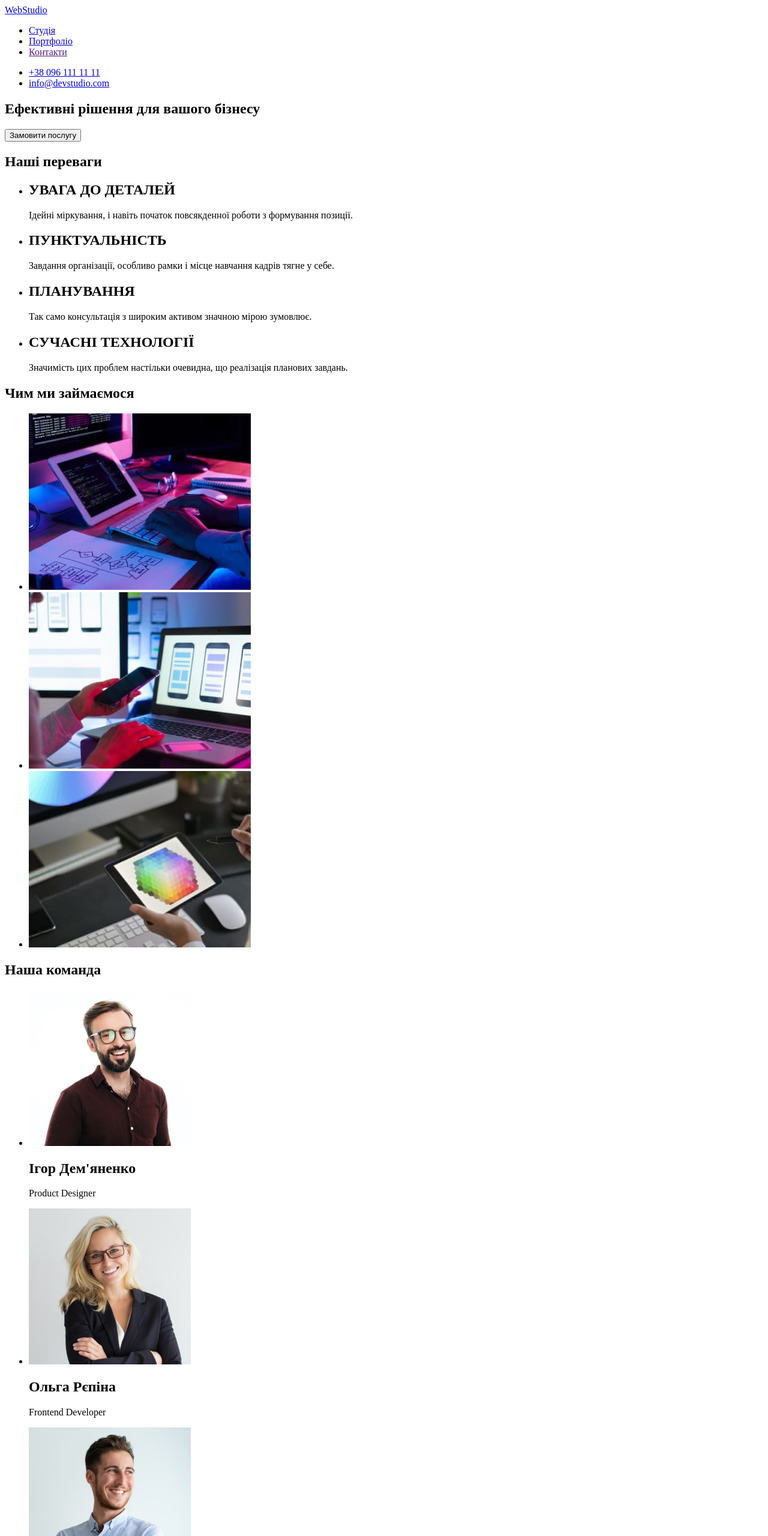
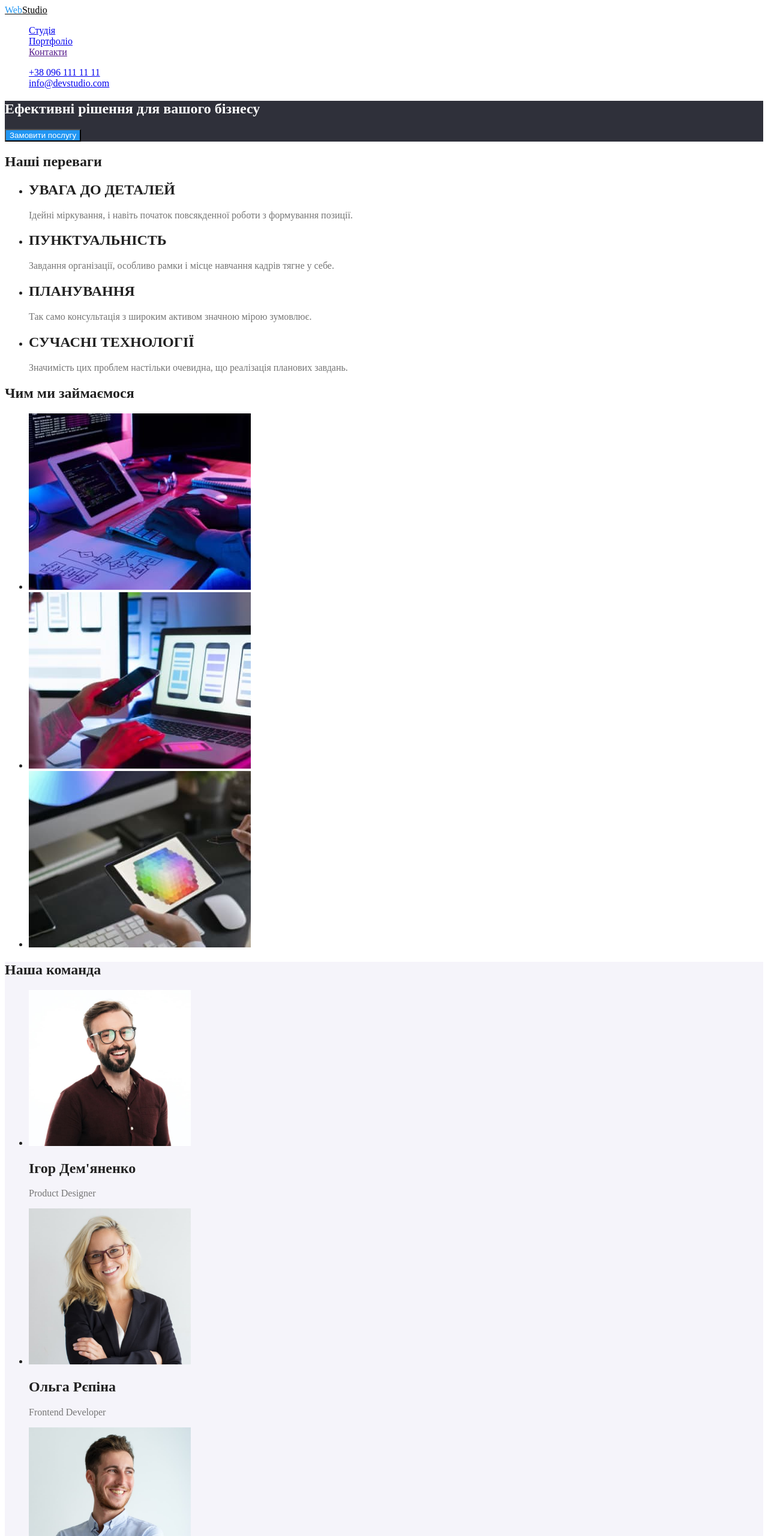
Before and after one commit to Invincible-as/goit-markup-hw-02, a plain HTML site: page index.html in a window 1280 px wide. Shown: the top 2560 px of the page at 60% size. Drawn offline with Linux system fonts and the light colour scheme.

Commit message:
добавляю оформление цвета

```diff
--- a/css/styles.css
+++ b/css/styles.css
@@ -0,0 +1,146 @@
+:root {
+    --primery-text-color: #212121;
+    --titel-text-color: #757575;
+    --accent-color: #2196F3;
+    --stock-color: #FFFFFF;
+    --logo-color: #000000;
+    --hero-color: #2F303A;
+    --tem-color: #F5F4FA;
+    --footer-color: rgba(255, 255, 255, 0.6);
+}
+
+.page {
+    background-color: var(--stock-color);
+    color: var(--primery-text-color);
+
+}
+
+.list
+ {
+    list-style: none;
+}
+
+
+/* цвет основного текста черный #212121 */
+/* вторичный цвет серый #757575 */
+/* акцент голубой цвет #2196F3 */
+/* белый цвет #FFFFFF */
+
+
+/* вторичный цвет фона темно серый #2F303A */
+/* вториный цвет фона серый #F5F4FA */
+
+.header {
+    background-color: var(--stock-color);
+}
+
+.logo {
+    color: var(--logo-color);
+}
+
+.logo-web {
+    color: var(--accent-color);
+}
+
+/* Site nave */
+
+
+
+.site-nav .link:hover,
+.site-nav .link:focus
+{
+    color: var(--accent-color);
+}
+
+.site-nav .link .current { color: var(--accent-color);
+
+}
+
+/* Auth nave */
+
+.auth-nav
+{
+    color: var(--titel-text-color);
+}
+
+.auth-nav .auth-link:hover,
+.auth-nav .auth-link:focus
+{
+    color: var(--accent-color);
+}
+
+/* Hero */
+
+.hero {
+    background-color: var(--hero-color);
+}
+
+.hero-titel {
+    color: var(--stock-color);
+}
+
+.button { color: var(--stock-color);
+    background-color: var(--accent-color);
+}
+
+/* .button.pramery {
+    color: var(--stock-color);
+        background-color: var(--accent-color);
+
+} */
+
+
+
+/* Section */
+
+.section-titel {
+   color: var(--primery-text-color);
+}
+
+
+/* Sentence < !--Предложение--> */
+
+.section-list .titel {
+    color: var(--primery-text-color);
+
+}
+.title-list {
+    color: var(--titel-text-color);
+
+}
+
+/* Team */
+
+.team {
+    background-color: var(--tem-color);
+}
+
+.team-list .team-title { color: var(--primery-text-color);
+
+}
+
+.team-list .work-title {
+    color: var(--titel-text-color)
+}
+
+/* Footer */
+
+.footer {
+    background-color: var(--hero-color);
+}
+
+.logo-footer {
+    color: var(--stock-color)
+}
+
+.logo-web-footer {
+    color: var(--accent-color);
+}
+.tel {
+    color: var(--stock-color)
+}
+
+.mail,
+.adress {
+    color: var(--footer-color);
+}
--- a/index.html
+++ b/index.html
@@ -6,22 +6,24 @@
     <meta http-equiv="X-UA-Compatible" content="IE=edge">
     <meta name="viewport" content="width=device-width, initial-scale=1.0">
     <title>webstudio</title>
+    <link rel="stylesheet" href="./css/styles.css">
 </head>
-<body>
+<body class="page">
 
     <!--Шапка-->
 
-    <header>
+    <header class="header">
 
         <nav>
 
-        <a href="./index.html">WebStudio</a>
+        <a href="./index.html" class="logo"><span class="logo-web">Web</span>Studio</a>
 
 
-        <ul>
-            <li><a href="./index.html">Студія</a></li>
-            <li><a href="./portfolio.html">Портфоліо</a></li>
-            <li><a href="">Контакти</a></li>
+
+        <ul class="site-nav list">
+            <li><a href="./index.html" class="link current">Студія </a></li>
+            <li><a href="./portfolio.html" class="link">Портфоліо</a></li>
+            <li><a href="" class="link">Контакти</a></li>
 
             </ul>
 
@@ -29,9 +31,9 @@
 
 
 
-           <ul>
-            <li><a href="tel:+380961111111">+38 096 111 11 11</a></li>
-            <li><a href="mailto:info@devstudio.com">info@devstudio.com</a></li>
+           <ul class="auth-nav list">
+            <li><a href="tel:+380961111111" class="auth-link">+38 096 111 11 11</a></li>
+            <li><a href="mailto:info@devstudio.com" class="auth-link">info@devstudio.com</a></li>
 
            </ul>
 
@@ -43,37 +45,37 @@
     <main>
 
 <!--Герой-->
-<section>
+<section class="hero">
 
-<h1>Ефективні рішення для вашого бізнесу</h1>
-<button type="button">Замовити послугу</button>
+<h1 class="hero-titel">Ефективні рішення для вашого бізнесу</h1>
+<button type="button" class="button">Замовити послугу</button>
 
 </section>
 
 <!--Предложение-->
 
-<section>
-    <h2>Наші переваги</h2>
-    <ul>
+<section class="section">
+    <h2 class="section-titel">Наші переваги</h2>
+    <ul class="sentence-list">
         <li>
-            <h2>УВАГА ДО ДЕТАЛЕЙ</h2>
-            <p>Ідейні міркування, і навіть початок повсякденної роботи з формування позиції.</p>
+            <h2 class="titel">УВАГА ДО ДЕТАЛЕЙ</h2>
+            <p class="title-list">Ідейні міркування, і навіть початок повсякденної роботи з формування позиції.</p>
         </li>
 
 
         <li>
-            <h2>ПУНКТУАЛЬНІСТЬ</h2>
-            <p>Завдання організації, особливо рамки і місце навчання кадрів тягне у себе.</p>
+            <h2 class="titel">ПУНКТУАЛЬНІСТЬ</h2>
+            <p class="title-list">Завдання організації, особливо рамки і місце навчання кадрів тягне у себе.</p>
         </li>
 
         <li>
-            <h2>ПЛАНУВАННЯ</h2>
-            <p>Так само консультація з широким активом значною мірою зумовлює.</p>
+            <h2 class="titel">ПЛАНУВАННЯ</h2>
+            <p class="title-list">Так само консультація з широким активом значною мірою зумовлює.</p>
         </li>
 
         <li>
-            <h2>СУЧАСНІ ТЕХНОЛОГІЇ</h2>
-            <p>Значимість цих проблем настільки очевидна, що реалізація планових завдань.</p>
+            <h2 class="titel">СУЧАСНІ ТЕХНОЛОГІЇ</h2>
+            <p class="title-list">Значимість цих проблем настільки очевидна, що реалізація планових завдань.</p>
         </li>
     </ul>
 
@@ -81,9 +83,9 @@
 
 
 <!--Чем занимается студия-->
-<section>
+<section class="section">
 
-   <h2>Чим ми займаємося</h2>
+   <h2 class="section-titel">Чим ми займаємося</h2>
    <ul>
     <li>
         <img src="./images/img-1.jpg" alt="ноутбук" width="370">
@@ -101,24 +103,24 @@
 </section>
 
 <!--Команда-->
-<section>
+<section class="section team">
 
-    <h2>Наша команда</h2>
+    <h2 class="section-titel">Наша команда</h2>
 
-    <ul>
+    <ul class="team-list">
         <li>
 
                 <img src="./images/unknown.jpg" alt="мужчина" width="270">
-                <h2>Ігор Дем'яненко</h2>
-                <p>Product Designer</p>
+                <h2 class="team-title">Ігор Дем'яненко</h2>
+                <p class="work-title">Product Designer</p>
 
         </li>
 
     <li>
 
     <img src="./images/unknown2.jpg" alt="женщина" width="270">
-     <h2>Ольга Рєпіна</h2>
-     <p>Frontend Developer</P>
+     <h2 class="team-title">Ольга Рєпіна</h2>
+     <p class="work-title">Frontend Developer</P>
 
 
     </li>
@@ -126,8 +128,8 @@
     <li>
 
     <img src="./images/unknown3.jpg" alt="мужчина" width="270">
-    <h2>Микола Тарасов</h2>
-    <P>Marketing</P>
+    <h2 class="team-title">Микола Тарасов</h2>
+    <P class="work-title">Marketing</P>
 
     </li>
 
@@ -135,8 +137,8 @@
     <li>
 
         <img src="./images/unknown4.jpg" alt="мужчина" width="270">
-        <h2>Михайло Єрмаков</h2>
-        <P>UI Designer</P>
+        <h2 class="team-title">Михайло Єрмаков</h2>
+        <P class="work-title">UI Designer</P>
     </li>
 </ul>
 
@@ -145,17 +147,17 @@
 
 </main>
 
-<footer>
+<footer class="footer">
 
-    <a href="./index.html">WebStudio</a>
+        <a href="./index.html" class="logo-footer"><span class="logo-web-footer">Web</span>Studio</a>
 
     <address>
 
     <ul>
 
-        <li><a href="tel:+380961111111">+38 096 111 11 11</a></li>
-        <li><a href="mailto:info@devstudio.com">info@devstudio.com</a></li>
-        <li><a href="https://www.google.com/maps/place/бул.+Леси+Украинки,+26,+Киев,+02000/@50.4265807,30.5383858,17z/data=!3m1!4b1!4m5!3m4!1s0x40d4cf0e033ecbe9:0x57a4dffefec77da0!8m2!3d50.4265807!4d30.5383858?shorturl=1">м. Київ, пр-т Лесі Українки, 26</a></li>
+        <li><a href="tel:+380961111111" class="tel">+38 096 111 11 11</a></li>
+        <li><a href="mailto:info@devstudio.com" class="mail">info@devstudio.com</a></li>
+        <li><a href="https://www.google.com/maps/place/бул.+Леси+Украинки,+26,+Киев,+02000/@50.4265807,30.5383858,17z/data=!3m1!4b1!4m5!3m4!1s0x40d4cf0e033ecbe9:0x57a4dffefec77da0!8m2!3d50.4265807!4d30.5383858?shorturl=1" target="_blank" rel="noreferer noopener nofollow" class="adress">м. Київ, пр-т Лесі Українки, 26</a></li>
 
 
     </ul>
```
